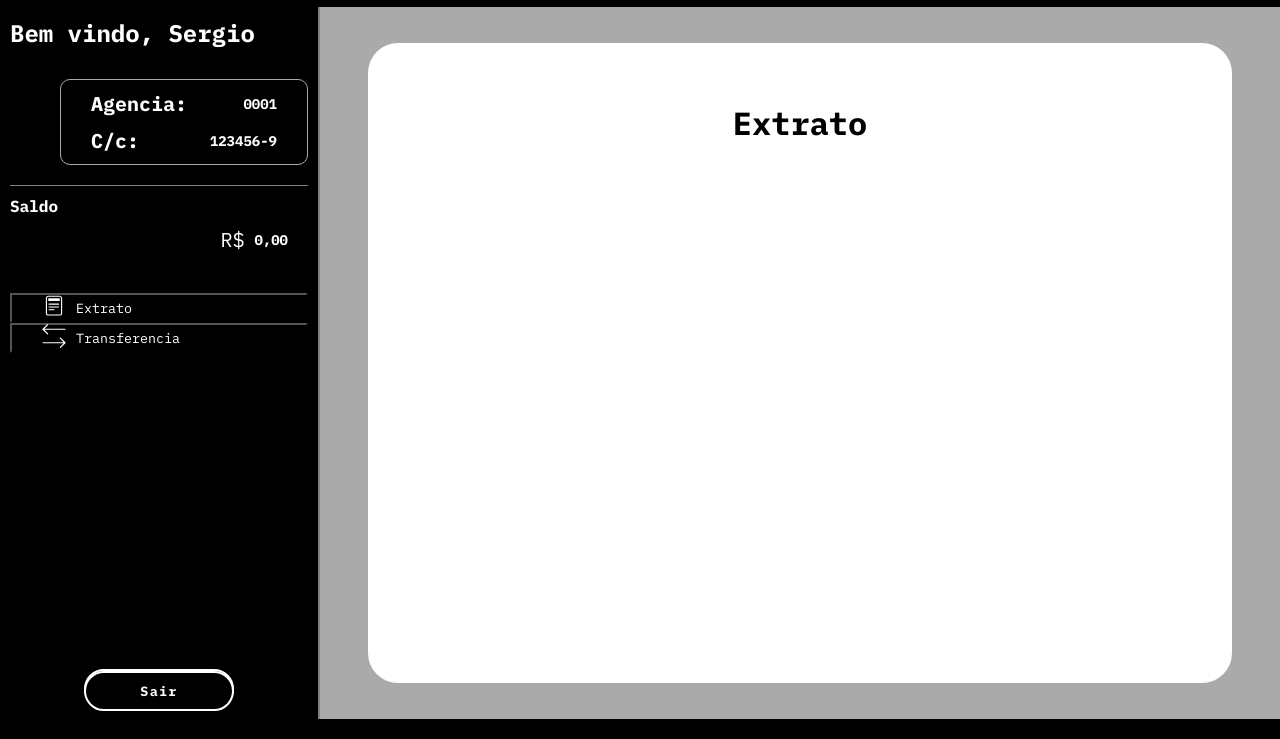
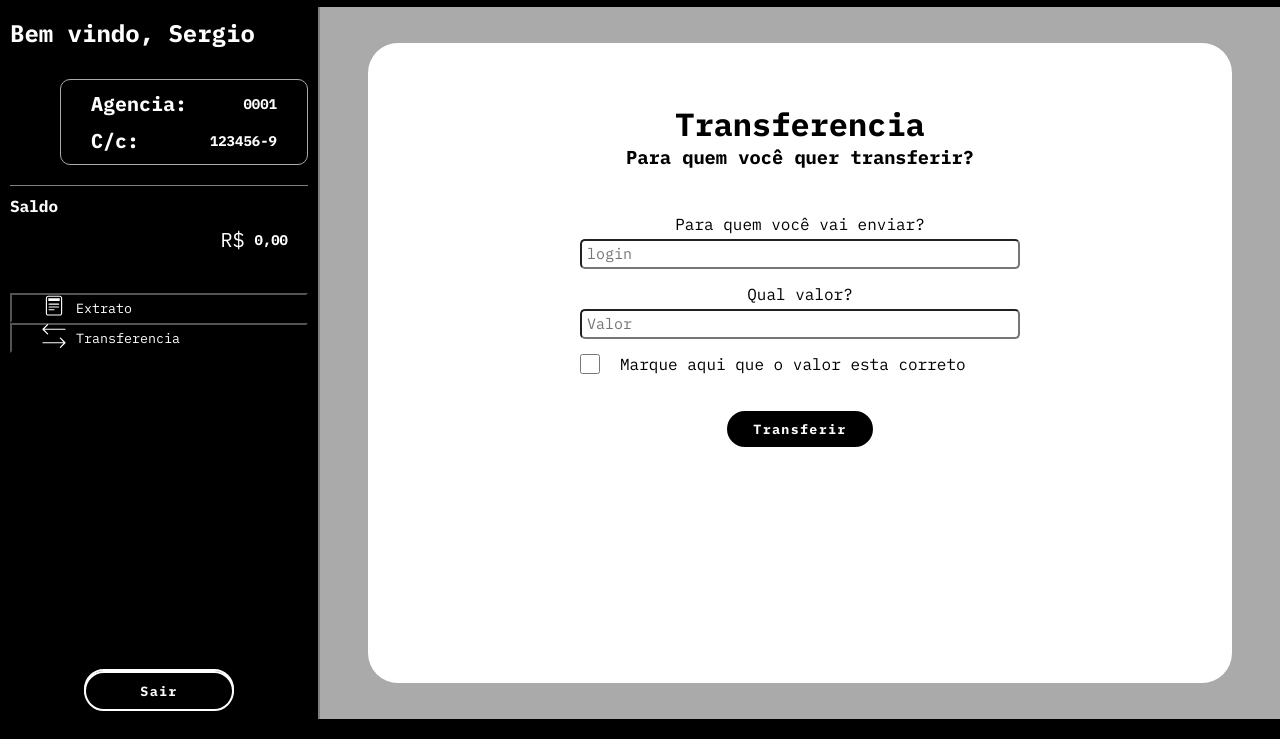
Before and after one commit to sergiofisio/NG-Cash, a website: page page/home/index.html in a window 1280 px wide. Shown: the part 61-800 px from the top of the page. Drawn offline with Linux system fonts and the light colour scheme.

Commit message:
Validação de pagina de transferencia

```diff
--- a/css/global.css
+++ b/css/global.css
@@ -5,9 +5,11 @@
     font-family: 'IBM Plex Mono', sans-serif;
     text-decoration: none;
     color: #FFFFFF;
+    cursor: default;
 }
 
-button {
+button,
+input {
     cursor: pointer;
 }
 
@@ -69,7 +71,8 @@ header img {
 .register,
 .btn-header,
 .btn-login,
-.clean {
+.clean,
+.btn-transfer {
     background-color: #000000;
     color: #FFFFFF;
     border: 2PX solid #FFFFFF;
@@ -85,7 +88,8 @@ header img {
 
 .register:hover,
 .btn-header:hover,
-.btn-login:hover {
+.btn-login:hover,
+.btn-transfer:hover {
     background-color: #FFFFFF;
     color: #000000;
     border: 2px solid #000000;
--- a/css/info.css
+++ b/css/info.css
@@ -12,6 +12,7 @@
 }
 
 .container-info {
+    position: relative;
     display: flex;
     flex-direction: column;
     align-items: center;
@@ -22,19 +23,67 @@
     border-radius: 30px;
 }
 
-.extrato {
+.extrato,
+.transfer {
+    position: absolute;
     display: flex;
     flex-direction: column;
     align-items: center;
     width: 100%;
-}
-
-.extrato h1 {
-    margin: 10px 0;
+    height: 80vh;
 }
 
 .conteudo-extrato {
+    margin-top: 50px;
+    position: relative;
+    width: 90%;
+    height: 50vh;
+    overflow-y: auto;
+}
+
+.extrato h1,
+.transfer h1 {
+    position: relative;
+    margin-top: 60px;
+    color: #000000;
+}
+
+.transfer h3 {
+    color: #000000;
+    margin-bottom: 20px;
+}
+
+.conteudo-transfer {
+    display: flex;
+    flex-direction: column;
+    align-items: center;
     width: 90%;
     height: 60vh;
-    overflow-y: scroll;
 }
+
+form {
+    display: flex;
+    flex-direction: column;
+    align-items: center;
+}
+
+form input {
+    width: 100%;
+}
+
+form p {
+    color: #000000;
+    margin: 5px 0;
+}
+
+.input-checkbox {
+    display: flex;
+    align-items: center;
+    width: 100%;
+    margin-bottom: 30px;
+}
+
+#checkbox {
+    width: 20px;
+    margin: 0 20px 0 0;
+}
--- a/js/home.js
+++ b/js/home.js
@@ -0,0 +1,42 @@
+const btnDown = document.querySelectorAll('.down>button')
+const divExtract = document.querySelector('#info-extract')
+const divTransfer = document.querySelector('.transfer')
+const form = document.querySelector('form')
+const inputLogin = document.querySelector('#login')
+const inputValue = document.querySelector('#value')
+const inputCheck = document.querySelector('#checkbox')
+
+// console.log(form);
+
+btnDown.forEach((button) => {
+    button.addEventListener('click', () => {
+        divExtract.classList.toggle('displayNone')
+        divTransfer.classList.toggle('displayNone')
+    })
+})
+
+form.addEventListener('submit', (event) => {
+    event.preventDefault()
+    let login = inputLogin.value
+    let valor = Number(inputValue.value).toLocaleString('pt-br', {
+        style: 'currency',
+        currency: 'BRL',
+        minimumFractionDigits: 2,
+        maximumFractionDigits: 2
+    })
+    let checkBox = inputCheck.checked
+    if (inputLogin.value.length < 6) {
+        return alert('Login do usuário que você quer enviar dinheiro está errado. Verifique e faça novamente. Deve ter pelo menos 6 caractéres')
+    }
+    if (valor <= 0) {
+        return alert(`Valor não pode ser menor ou igual a 0 (zero)`)
+    }
+    if (!checkBox) {
+        return alert('Marque a opção de confirmação')
+    }
+
+    inputLogin.value = ''
+    inputValue.value = ''
+    inputCheck.checked = false
+    return alert(`Sua transferecia de ${valor} para ${login} foi realizada com sucesso.`)
+})
--- a/page/home/index.html
+++ b/page/home/index.html
@@ -11,10 +11,10 @@
     <meta http-equiv="X-UA-Compatible" content="IE=edge">
     <meta name="viewport" content="width=device-width, initial-scale=1.0">
     <link rel="stylesheet" href="../../css/global.css">
-    <link rel="stylesheet" href="../../css/custom.css">
     <link rel="stylesheet" href="../../css/pages.css">
     <link rel="stylesheet" href="../../css/sidebar.css">
     <link rel="stylesheet" href="../../css/info.css">
+    <link rel="stylesheet" href="../../css/custom.css">
     <link rel="stylesheet" href="style.css">
     <title>Login - NG Cash</title>
 </head>
@@ -60,9 +60,26 @@
             </div>
             <div class="info">
                 <div class="container-info">
-                    <div class="extrato">
+                    <div id="info-extract" class="extrato displayNone">
                         <h1>Extrato</h1>
                         <div class="conteudo-extrato">
+                        </div>
+                    </div>
+                    <div class="transfer">
+                        <h1>Transferencia</h1>
+                        <div class="conteudo-transfer">
+                            <h3>Para quem você quer transferir?</h3>
+                            <form>
+                                <p>Para quem você vai enviar?</p>
+                                <input type="text" name="login" id="login" placeholder="login">
+                                <p>Qual valor?</p>
+                                <input type="number" name="value" id="value" placeholder="Valor" step=".01">
+                                <div class="input-checkbox">
+                                    <input type="checkbox" name="checkbox" id="checkbox" ">
+                                    <p>Marque aqui que o valor esta correto </p>
+                                </div>
+                                <button class=" btn-transfer" type="submit">Transferir</button>
+                            </form>
                         </div>
                     </div>
                 </div>
```
Also changed, not shown: README.md.
